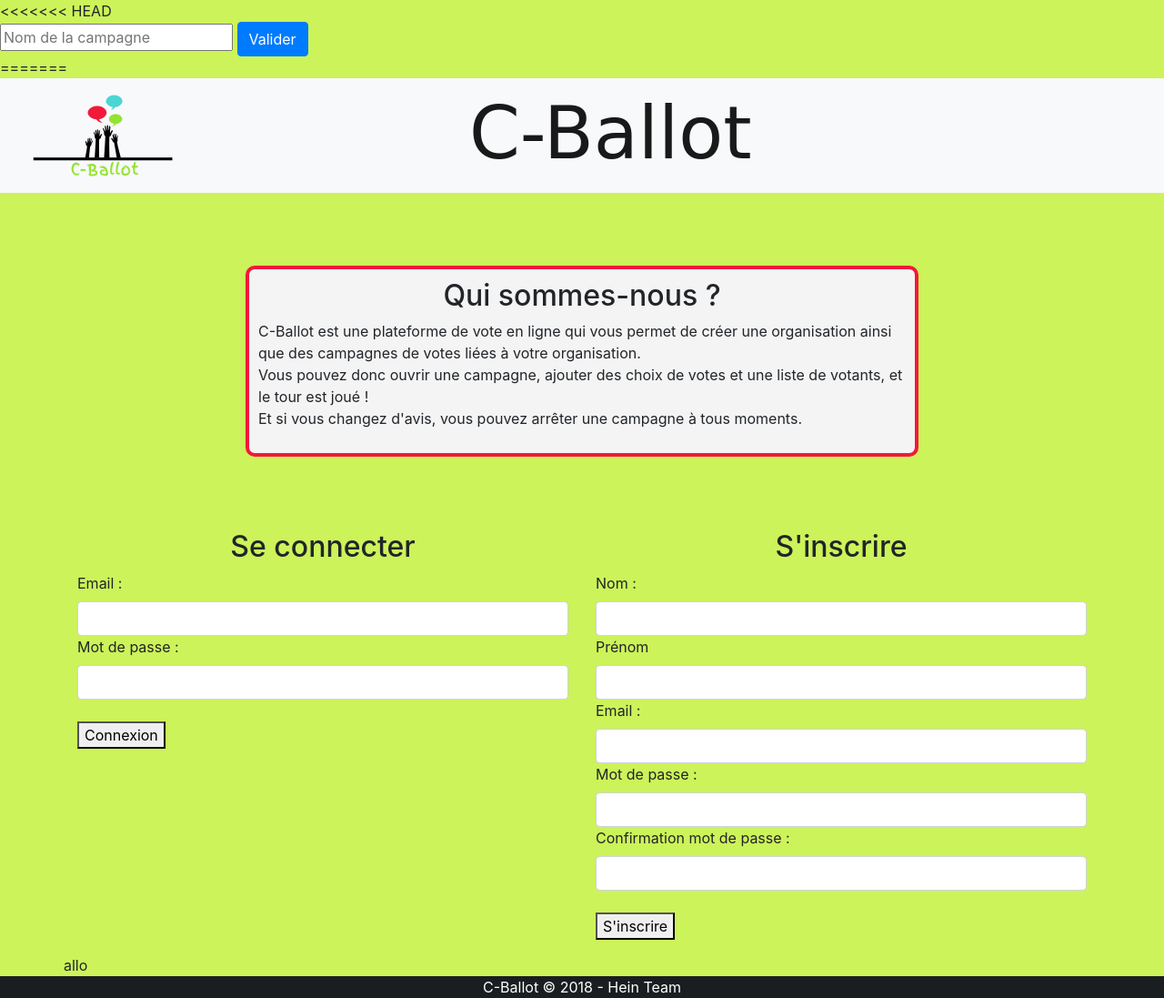
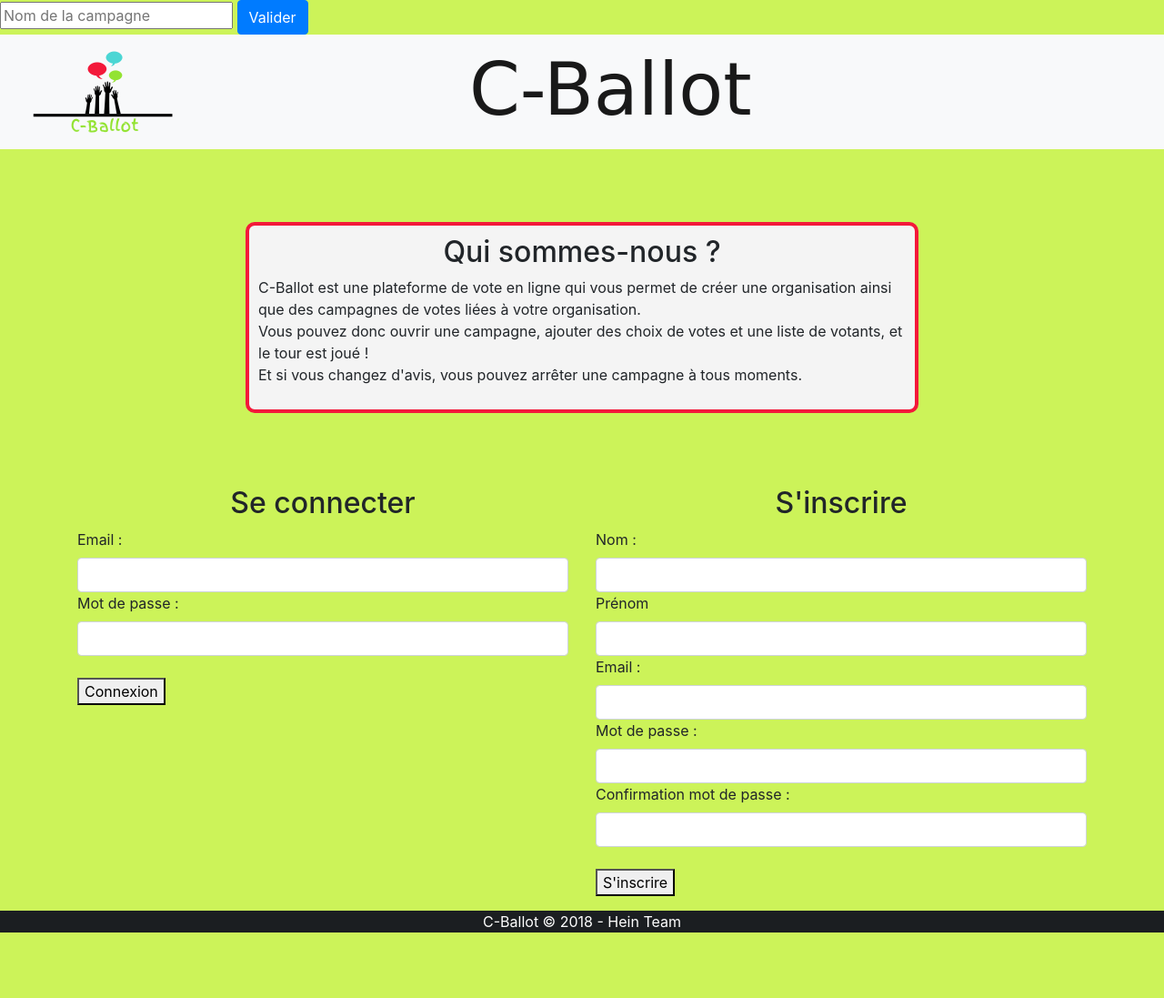
Before and after one commit to Eleonorth/C-Ballot-Vote_app, a PHP site: page / in a window 1280 px wide. Shown: the whole page at 91% size. After the commit the page ends 1025 px from the top, so only its background shows below. Run offline with PHP 8.4, Linux system fonts and the light colour scheme; some web fonts are replaced.

Commit message:
resolving merge conflicts

```diff
--- a/index.php
+++ b/index.php
@@ -15,12 +15,12 @@ session_start();
 
 <body>
 
-<<<<<<< HEAD
+
 <form action="Services/createCampaign.php" method="post">
     <input placeholder="Nom de la campagne"  type="text" name="name">
     <button class="btn btn-primary" type="submit">Valider</button>
 </form>
-=======
+
     <nav class="navbar navbar-light bg-light">
         <a class="navbar-brand" href="index.html">
             <img src="src/logo.png" width="200" height="100" class="d-inline-block align-top" alt="">
@@ -85,7 +85,7 @@ session_start();
 
         <div class="row">allo</div>
 
->>>>>>> 85f31a9621b559472a6005ceb02d2a001cf7edcf
+
 
     <footer>
         C-Ballot &#169; 2018 - Hein Team
```
